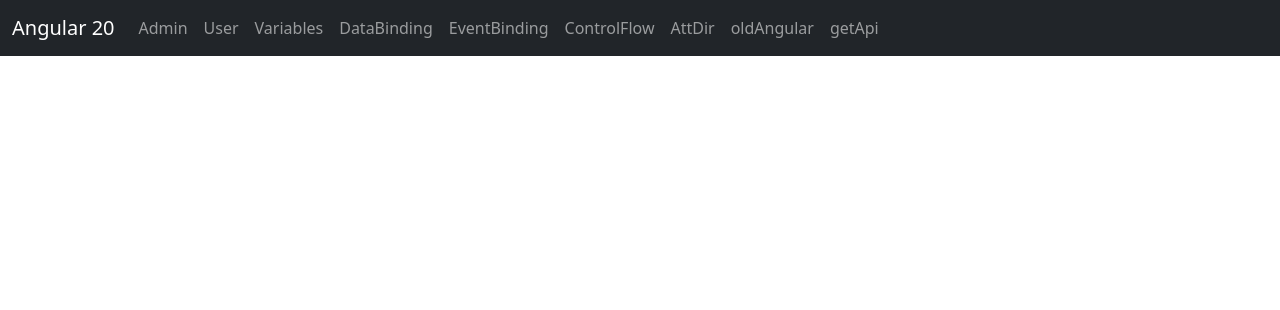
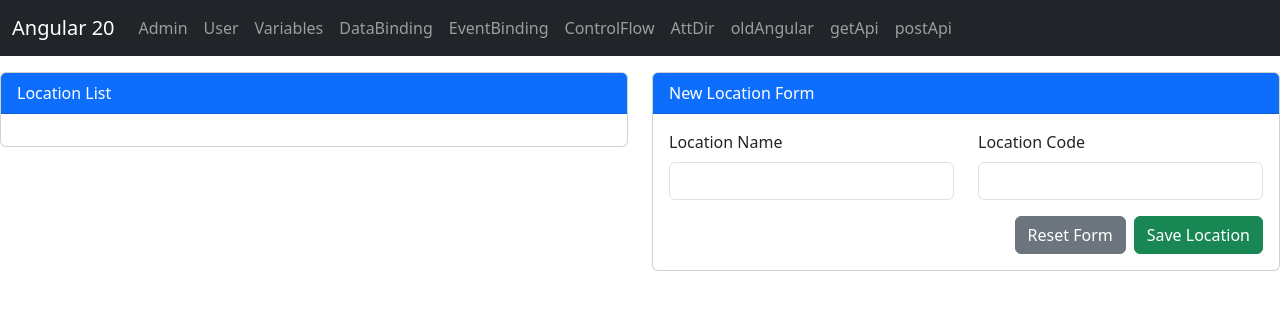
Before and after one commit to SurajPawar15-smart/b-30, an Angular app: page /postApi in a window 1280 px wide. Before the commit this address led to /. Shown: the top 310 px of the page. Built offline with nearby package versions, Linux system fonts and the light colour scheme; no server answers.

Commit message:
post api

```diff
--- a/src/app/app.html
+++ b/src/app/app.html
@@ -56,6 +56,9 @@
         <li class="nav-item">
           <a class="nav-link" routerLink="/getApi">getApi</a>
         </li>
+        <li class="nav-item">
+          <a class="nav-link" routerLink="/postApi">postApi</a>
+        </li>
       </ul>
     </div>
   </div>
--- a/src/app/app.routes.ts
+++ b/src/app/app.routes.ts
@@ -8,6 +8,7 @@ import { ControlFlow } from './components/control-flow/control-flow';
 import { AttDir } from './components/att-dir/att-dir';
 import { OldAngular } from './components/old-angular/old-angular';
 import { GetApi } from './components/get-api/get-api';
+import { PostApi } from './components/post-api/post-api';
 
 export const routes: Routes = [
   { path: '', redirectTo: 'admin', pathMatch: 'full' },
@@ -20,4 +21,5 @@ export const routes: Routes = [
   { path: 'attDir', component: AttDir },
   { path: 'oldAng', component: OldAngular },
   { path: 'getApi', component: GetApi },
+  { path: 'postApi', component: PostApi },
 ];
--- /dev/null
+++ b/src/app/components/post-api/post-api.html
@@ -0,0 +1,50 @@
+<div class="row mt-3">
+  <!-- Location List -->
+  <div class="col-6">
+    <div class="card">
+      <div class="card-header bg-primary text-white">
+        Location List
+      </div>
+      <div class="card-body">
+        <!-- Location list content here -->
+      </div>
+    </div>
+  </div>
+
+  <!-- New Location Form -->
+  <div class="col-6">
+    <div class="card">
+      <div class="card-header bg-primary text-white">
+        New Location Form
+      </div>
+      <div class="card-body">
+
+        <div class="row mb-3">
+          <div class="col-6">
+            <label for="lname" class="form-label">Location Name</label>
+            <input type="text" [(ngModel)]="newLocationObj.locationName"
+              class="form-control" id="lname">
+          </div>
+
+          <div class="col-6">
+            <label for="lcode" class="form-label">Location Code</label>
+            <input type="text" [(ngModel)]="newLocationObj.code"
+              class="form-control" id="lcode">
+          </div>
+        </div>
+
+        <div class="row">
+          <div class="col-12 text-end">
+            <button type="reset" class="btn btn-secondary me-2">
+              Reset Form
+            </button>
+            <button type="submit" class="btn btn-success"
+              (click)="onSaveLocation()">
+              Save Location
+            </button>
+          </div>
+        </div>
+      </div>
+    </div>
+  </div>
+</div>
--- /dev/null
+++ b/src/app/components/post-api/post-api.ts
@@ -0,0 +1,55 @@
+import { HttpClient } from '@angular/common/http';
+import { Component, inject } from '@angular/core';
+import { FormsModule } from '@angular/forms';
+
+@Component({
+  selector: 'app-post-api',
+  imports: [FormsModule],
+  templateUrl: './post-api.html',
+  styleUrl: './post-api.css',
+})
+export class PostApi {
+  http = inject(HttpClient);
+  locationArray: any[] = [];
+  isLoading = false;
+  errorMsg = '';
+  newLocationObj: any = {
+    locationId: 0,
+    locationName: '',
+    code: '',
+  };
+
+  constructor() {
+    this.getAllLocation();
+  }
+  onSaveLocation() {
+    this.http
+      .post('https://api.freeprojectapi.com/api/BusBooking/PostBusLocation', this.newLocationObj)
+      .subscribe({
+        next: (res: any) => {
+          alert('Location created');
+        },
+        error: (err: any) => {},
+        complete: () => {},
+      });
+  }
+
+  getAllLocation() {
+    this.isLoading = true;
+    this.errorMsg = '';
+    debugger;
+    this.http.get('https://api.freeprojectapi.com/api/BusBooking/GetBusLocations').subscribe({
+      next: (res: any) => {
+        debugger;
+        alert('Get all the Location');
+      },
+      error: (err: any) => {
+        console.error(err);
+        this.errorMsg = 'Failed to fetch locations';
+      },
+      complete: () => {
+        this.isLoading = false;
+      },
+    });
+  }
+}
```
Also changed, not shown: src/app/components/post-api/post-api.css (added), 1 other file (tests, documents, lock files or other folders).
